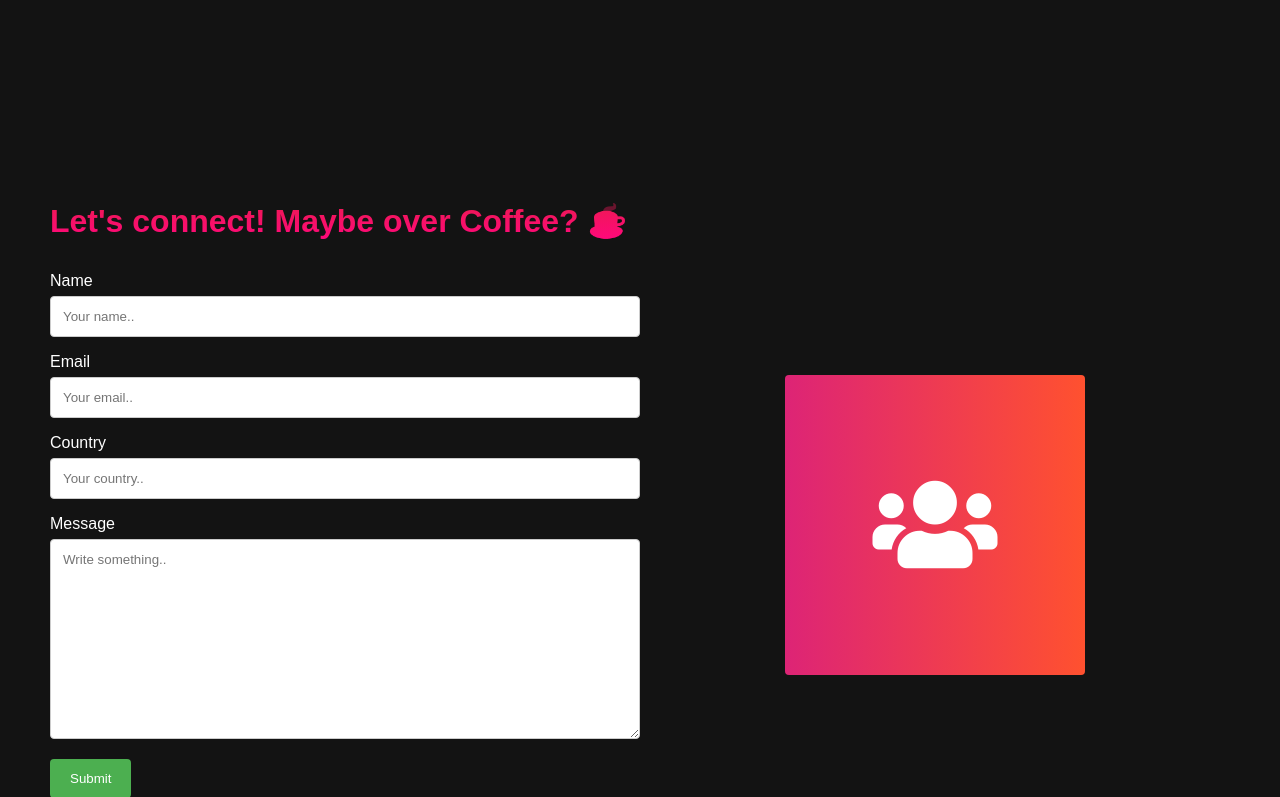
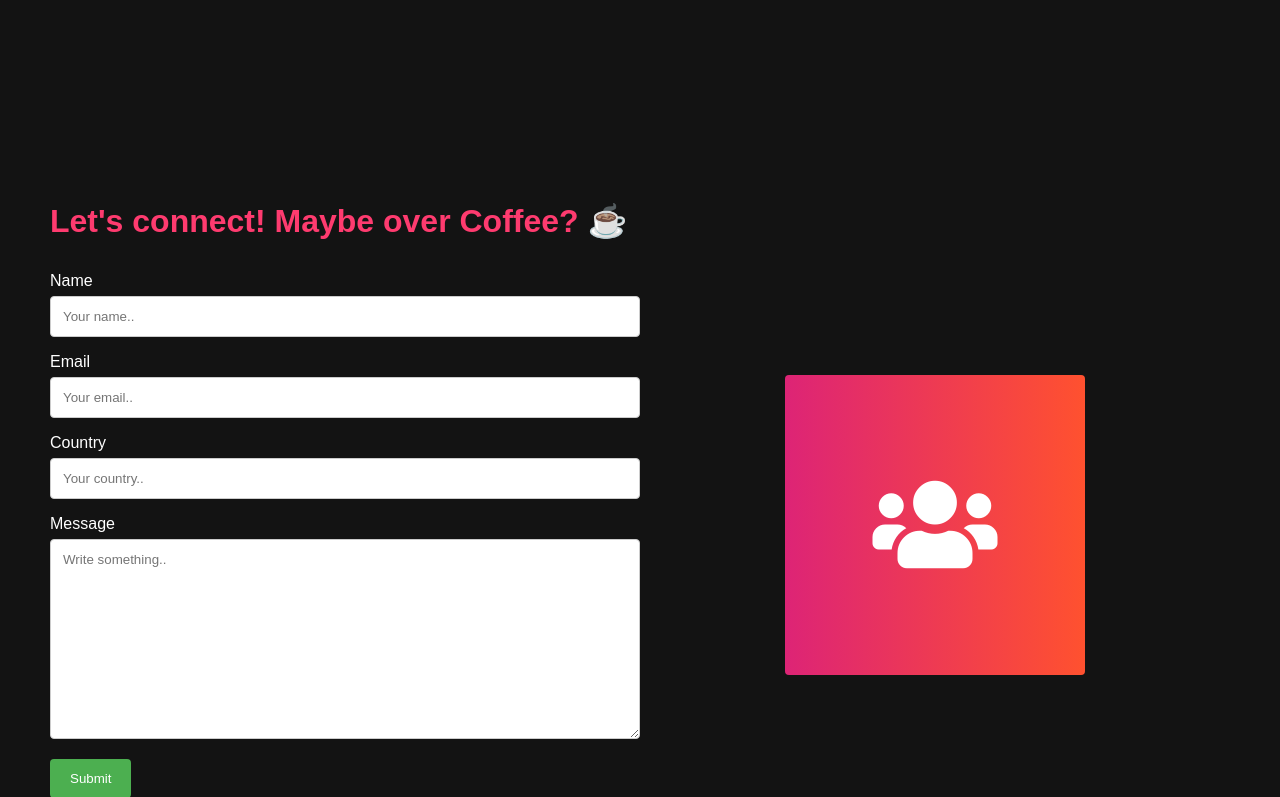
Before and after one commit to dslguo/DG-Website-JS, a PHP site: page / in a window 1280 px wide. Shown: the part 3120-3917 px from the top of the page. Run offline with PHP 8.4, Linux system fonts and the light colour scheme.

Commit message:
fix: simple css updates for fonts
unbold main content headings (ones in gold) and added an emoji to the reach out heading. (Coffee emoji)

```diff
--- a/styles.css
+++ b/styles.css
@@ -335,6 +335,7 @@
 } */
 
 .main__content span {
+  font-size: 1.5rem;
   background: #ff8177; /* fallback for old browsers */
   background: -webkit-linear-gradient(
     to right,
@@ -352,7 +353,7 @@
   -webkit-background-clip: text;
   -moz-background-clip: text;
   /* color: transparent; */
-  font-weight: bold;
+  /* font-weight: bold; */
   -webkit-text-fill-color: transparent;
   -moz-text-fill-color: transparent;
 }
@@ -728,12 +729,12 @@
 
 .reachout__content h1 {
   font-size: 2rem;
-  background-color: #fe3b6f;
-  background-image: linear-gradient(to top, #ff087b 0%, #ed1a52 100%);
-  -webkit-background-clip: text;
+  color: #fe3b6f;
+  /* background-image: linear-gradient(to top, #ff087b 0%, #ed1a52 100%); */
+  /* -webkit-background-clip: text;
   -moz-background-clip: text;
   -webkit-text-fill-color: transparent;
-  -moz-text-fill-color: transparent;
+  -moz-text-fill-color: transparent; */
   /* text-transform: uppercase; */
   margin-bottom: 32px;
 }
```
